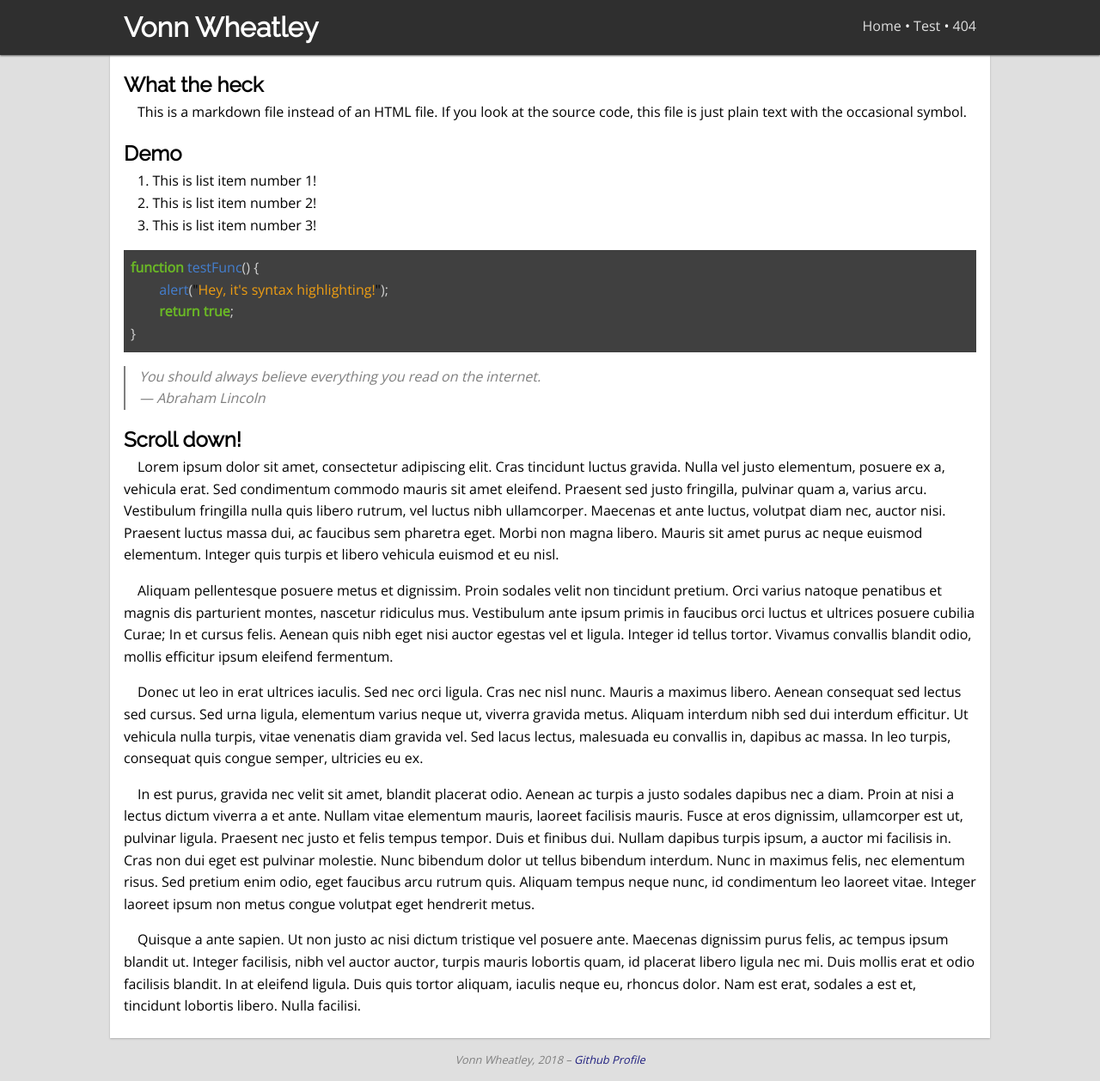
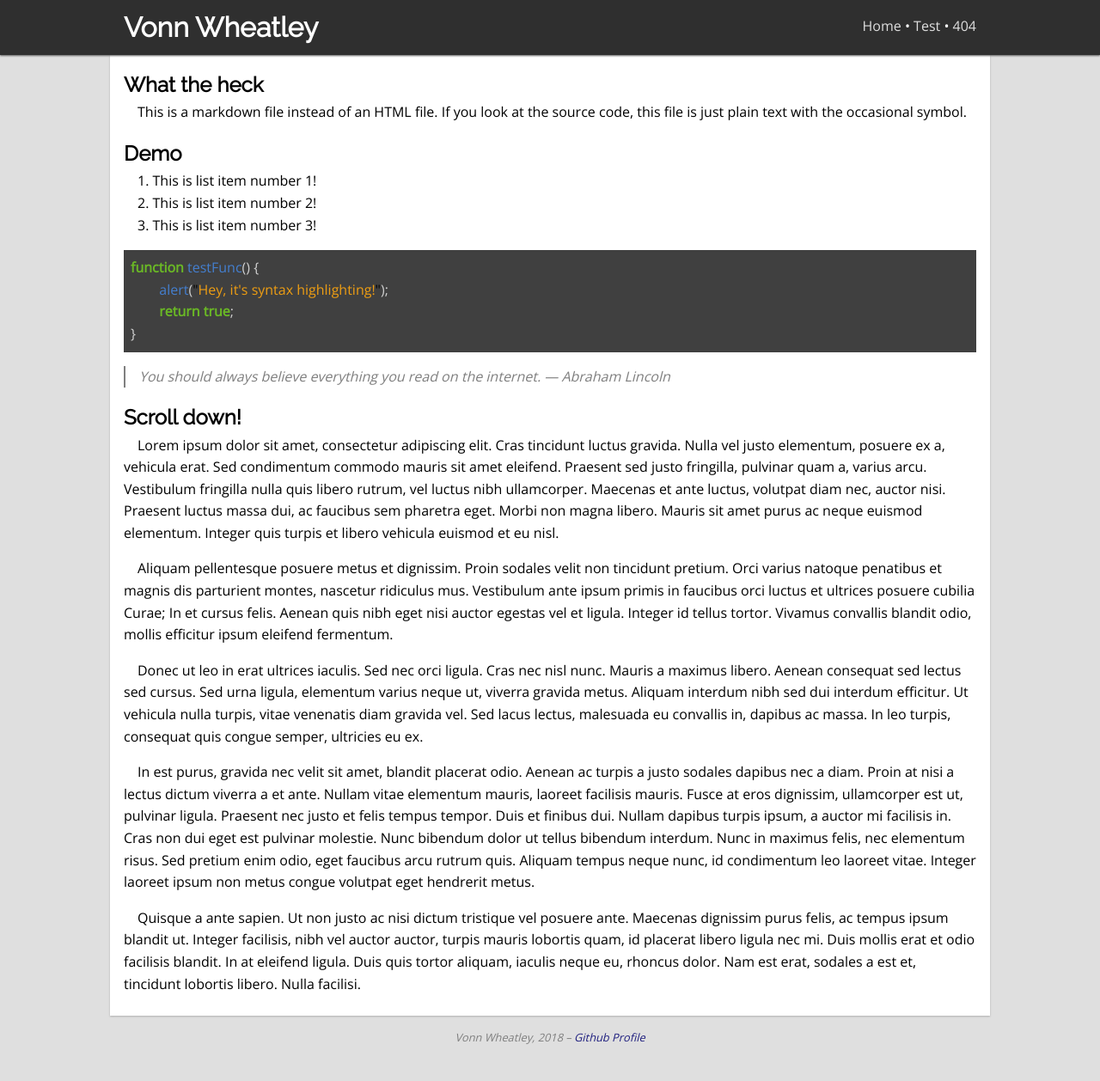
Before and after one commit to VonnW/vonnw.github.io, a Jekyll site: the page built from test.md, in a window 1280 px wide and 1258 px high. Shown: the whole window at 86% size. Built offline with Jekyll 4.4.1, drawn with Linux system fonts in a browser that asks for light colours; part of the change alters nothing that is shown.

````diff
--- a/js/script.js
+++ b/js/script.js
@@ -12,7 +12,7 @@ function clean(node) {
 		if (child.nodeType === 8 || (child.nodeType === 3 && !/\S/.test(child.nodeValue))) {
 			node.removeChild(child);
 			n--;
-		} else if (child.nodeType === 1 && !/pre|code/i.test(child.tagName)) {
+		} else if (child.nodeType === 1 && !/pre|code|blockquote/i.test(child.tagName)) {
 			clean(child);
 		}
 	}
--- a/test.md
+++ b/test.md
@@ -21,7 +21,6 @@ function testFunc() {
 ```
 
 > You should always believe everything you read on the internet.
->
 > &mdash; Abraham Lincoln
 
 ## Scroll down!
````
